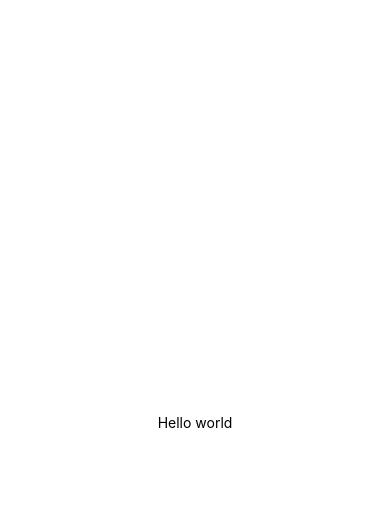
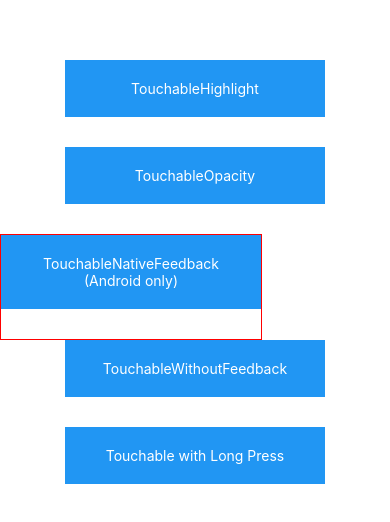
Before and after one commit to Karankhatik/learning-react-native, a React Native app: screen / in a window 390 px wide. Shown: the top 522 px of the page. Built offline with nearby package versions, Linux system fonts and the light colour scheme.

Commit message:
Touchables handling with diffrent types of touchable

```diff
--- a/App.js
+++ b/App.js
@@ -1,20 +1,88 @@
-import { StatusBar } from 'expo-status-bar';
-import { StyleSheet, Text, View } from 'react-native';
+import React, {Component} from 'react';
+import {
+  Alert,
+  Platform,
+  StyleSheet,
+  Text,
+  TouchableHighlight,
+  TouchableOpacity,
+  TouchableNativeFeedback,
+  TouchableWithoutFeedback,
+  View,
+} from 'react-native';
 
-export default function App() {
-  return (
-    <View style={styles.container}>
-      <Text>Hello world</Text>
-      <StatusBar style="auto" />
-    </View>
-  );
+export default class App extends Component {
+  _onPressButton() {
+    Alert.alert('You tapped the button!');
+  }
+
+  _onLongPressButton() {
+    Alert.alert('You long-pressed the button!');
+  }
+
+  render() {
+    return (
+      <View style={styles.container}>
+        {/* //gives the highlight */}
+        <TouchableHighlight onPress={this._onPressButton} underlayColor="white">
+          <View style={styles.button}>
+            <Text style={styles.buttonText}>TouchableHighlight</Text>
+          </View>
+        </TouchableHighlight>
+        {/* //opacity decreases when we click */}
+        <TouchableOpacity onPress={this._onPressButton}>
+          <View style={styles.button}>
+            <Text style={styles.buttonText}>TouchableOpacity</Text>
+          </View>
+        </TouchableOpacity>
+        {/* Specific to android only */}
+        <TouchableNativeFeedback
+          onPress={this._onPressButton}
+          background={
+            Platform.OS === 'android'
+              ? TouchableNativeFeedback.SelectableBackground()
+              : undefined
+          }>
+          <View style={styles.button}>
+            <Text style={styles.buttonText}>
+              TouchableNativeFeedback{' '}
+              {Platform.OS !== 'android' ? '(Android only)' : ''}
+            </Text>
+          </View>
+        </TouchableNativeFeedback>
+        {/* this will not give any feed back  */}
+        <TouchableWithoutFeedback onPress={this._onPressButton}>
+          <View style={styles.button}>
+            <Text style={styles.buttonText}>TouchableWithoutFeedback</Text>
+          </View>
+        </TouchableWithoutFeedback>
+        <TouchableHighlight
+          onPress={this._onPressButton}
+          onLongPress={this._onLongPressButton}
+          underlayColor="white">
+          <View style={styles.button}>
+            <Text style={styles.buttonText}>Touchable with Long Press</Text>
+          </View>
+        </TouchableHighlight>
+      </View>
+    );
+  }
 }
 
 const styles = StyleSheet.create({
   container: {
-    flex: 1,
-    backgroundColor: '#fff',
+    paddingTop: 60,
     alignItems: 'center',
-    justifyContent: 'center',
+  },
+  button: {
+    marginBottom: 30,
+    width: 260,
+    alignItems: 'center',
+    backgroundColor: '#2196F3',
+  },
+  buttonText: {
+    textAlign: 'center',
+    padding: 20,
+    color: 'white',
   },
 });
```
